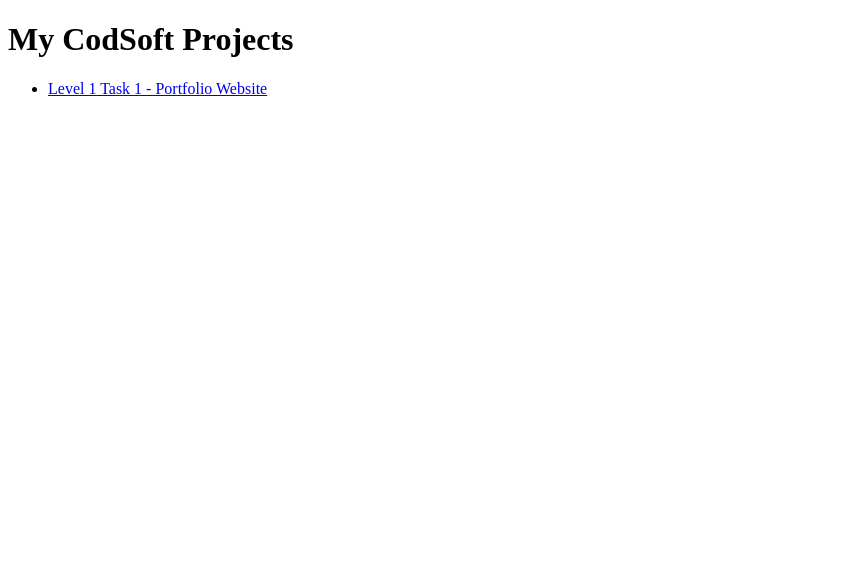
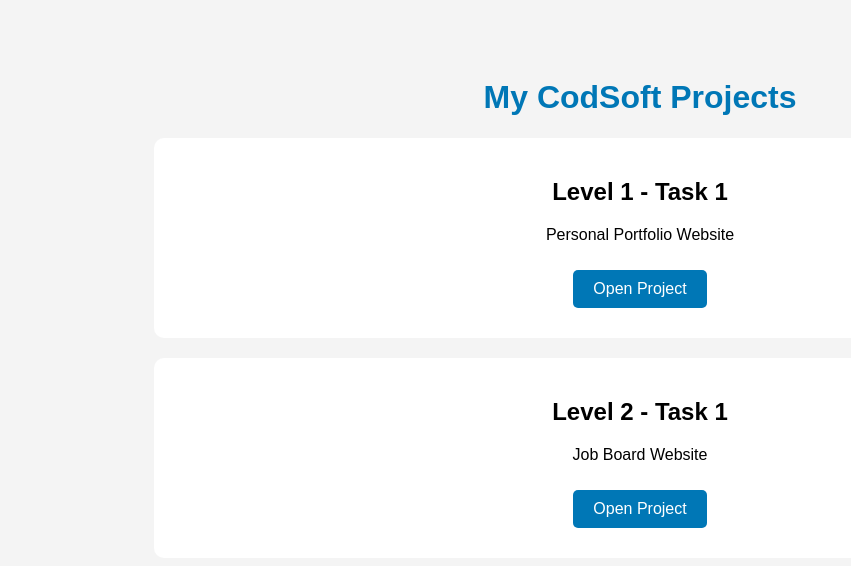
Before and after one commit to srilakshmiswethakasa/CodSoft-, a plain HTML site: page index.html in a window 1280 px wide. Shown: the whole page, without its empty margins (0-851 px from the left). Drawn offline with Linux system fonts and the light colour scheme.

Commit message:
Update index.html

```diff
--- a/index.html
+++ b/index.html
@@ -1,14 +1,57 @@
 <!DOCTYPE html>
 <html>
 <head>
-<title>CodSoft Projects</title>
+    <title>My CodSoft Projects</title>
+    <style>
+        body{
+            font-family: Arial, sans-serif;
+            text-align:center;
+            background:#f4f4f4;
+            padding:50px;
+        }
+
+        h1{
+            color:#0077b6;
+        }
+
+        .box{
+            background:white;
+            padding:20px;
+            margin:20px auto;
+            width:80%;
+            border-radius:10px;
+        }
+
+        a{
+            text-decoration:none;
+            color:white;
+            background:#0077b6;
+            padding:10px 20px;
+            border-radius:5px;
+            display:inline-block;
+            margin:10px;
+        }
+    </style>
 </head>
 <body>
-<h1>My CodSoft Projects</h1>
 
-<ul>
-<li><a href="Task-1-Level-1/index.html">Level 1 Task 1 - Portfolio Website</a></li>
-</ul>
+    <h1>My CodSoft Projects</h1>
+
+    <div class="box">
+        <h2>Level 1 - Task 1</h2>
+        <p>Personal Portfolio Website</p>
+        <a href="Task-1-Level-1/index.html">
+            Open Project
+        </a>
+    </div>
+
+    <div class="box">
+        <h2>Level 2 - Task 1</h2>
+        <p>Job Board Website</p>
+        <a href="Task-1-Level-2/index.html">
+            Open Project
+        </a>
+    </div>
 
 </body>
 </html>
```
